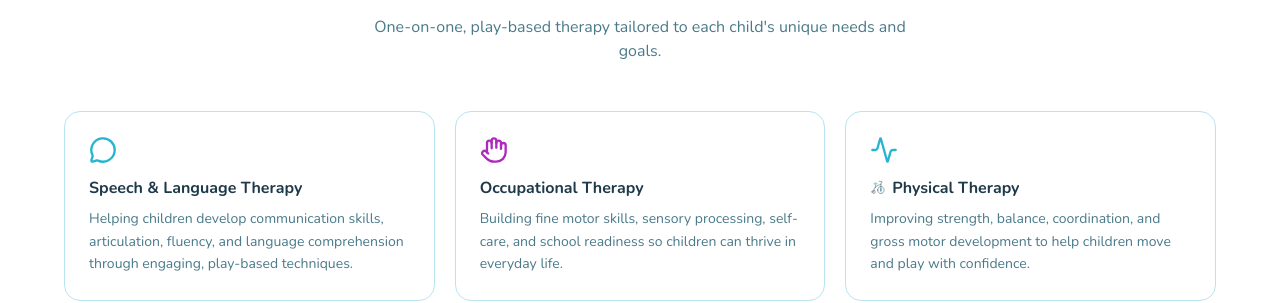
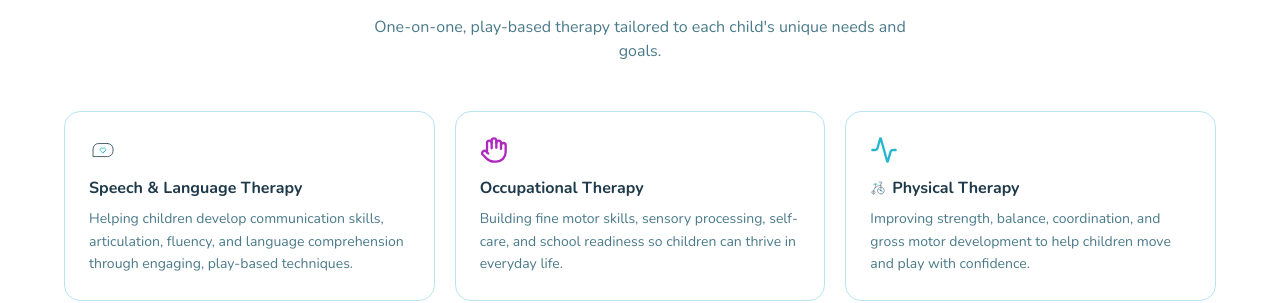
Before and after one commit to AppStudioPros/coastal-pediatric-therapy, a Next.js app: page / in a window 1280 px wide. Shown: the part 1060-1363 px from the top of the page. Built offline with nearby package versions, Linux system fonts and the light colour scheme; no server answers; the database is empty.

Commit message:
feat: Lordicon SVG icons — tricycle (PT) + chat heart (Speech) in Coastal colors

```diff
--- a/app/page.tsx
+++ b/app/page.tsx
@@ -8,11 +8,12 @@ import {
 } from "lucide-react";
 import { useBooking } from "@/contexts/BookingContext";
 import AnimatedSection from "@/components/AnimatedSection";
+import ChatHeartIcon from "@/components/ChatHeartIcon";
 import TricycleIcon from "@/components/TricycleIcon";
 import StaggeredGrid from "@/components/StaggeredGrid";
 
 const services = [
-  { icon: MessageCircle, title: "Speech & Language Therapy", desc: "Helping children develop communication skills, articulation, fluency, and language comprehension through engaging, play-based techniques." },
+  { icon: ChatHeartIcon, title: "Speech & Language Therapy", desc: "Helping children develop communication skills, articulation, fluency, and language comprehension through engaging, play-based techniques." },
   { icon: Hand, title: "Occupational Therapy", desc: "Building fine motor skills, sensory processing, self-care, and school readiness so children can thrive in everyday life." },
   { icon: Activity, title: "Physical Therapy", desc: "Improving strength, balance, coordination, and gross motor development to help children move and play with confidence." },
   { icon: Brain, title: "Sensory Integration", desc: "Helping children who are over- or under-responsive to sensory information engage more comfortably with their environment." },
--- a/app/pediatric-therapy-services/page.tsx
+++ b/app/pediatric-therapy-services/page.tsx
@@ -3,6 +3,7 @@ import CTASection from "@/components/CTASection";
 import { useState } from "react";
 import { ArrowRight, MessageCircle, Hand, Activity, Brain, Utensils, BookOpen } from "lucide-react";
 import TricycleIcon from "@/components/TricycleIcon";
+import ChatHeartIcon from "@/components/ChatHeartIcon";
 import FadeTabs from "@/components/FadeTabs";
 import { useBooking } from "@/contexts/BookingContext";
 import AnimatedSection from "@/components/AnimatedSection";
@@ -13,7 +14,7 @@ const tabs = [
   {
     id: "speech",
     label: "Speech & Language",
-    icon: MessageCircle,
+    icon: ChatHeartIcon,
     title: "Speech & Language Therapy",
     paragraphs: [
       "Our speech-language pathologists work with children who have challenges with articulation, language development, fluency, voice, and social communication. Every child deserves to be heard, and our team is dedicated to helping each one find their voice through individualized, play-based treatment.",
--- /dev/null
+++ b/components/ChatHeartIcon.tsx
@@ -0,0 +1,9 @@
+export default function ChatHeartIcon({ size = 16, className = '' }: { size?: number; className?: string }) {
+  return (
+    <svg xmlns="http://www.w3.org/2000/svg" width={size} height={size} viewBox="0 0 430 430" fill="none" className={className} aria-hidden="true" strokeLinecap="round" strokeLinejoin="round" strokeMiterlimit="10" strokeWidth="12">
+      <path stroke="#24B5D0" d="M213.5 190.4c9.8-9.6 25.6-9.6 35.3.2 4.9 4.9 7.4 11.3 7.4 17.8 0 6.3-2.4 12.7-7.2 17.6l-.2.2-35.3 35.2"/>
+      <path stroke="#24B5D0" d="m249 225.9-35.5 35.5-35.3-35.3c-4.9-4.9-7.3-11.3-7.3-17.8 0-6.4 2.4-12.8 7.3-17.8 9.7-9.7 25.5-9.8 35.3-.2"/>
+      <path stroke="#1e3a4a" d="M284.549 115.571h-137.26C100.244 115.571 62 153.71 62 200.86v114.97h222.549c46.626 0 84.451-37.825 84.451-84.452v-31.251c0-46.731-37.825-84.556-84.451-84.556"/>
+    </svg>
+  )
+}
--- a/components/TricycleIcon.tsx
+++ b/components/TricycleIcon.tsx
@@ -1,52 +1,13 @@
-'use client'
-
-import { useEffect, useRef } from 'react'
-
-interface LottieInstance {
-  destroy: () => void
-}
-
-declare global {
-  interface Window {
-    lottie?: {
-      loadAnimation: (config: {
-        container: HTMLElement
-        animationData: unknown
-        renderer: string
-        loop: boolean
-        autoplay: boolean
-      }) => LottieInstance
-    }
-  }
-}
-
-// eslint-disable-next-line @typescript-eslint/no-require-imports
-const animData = require('@/public/icons/tricycle.json')
-
 export default function TricycleIcon({ size = 16, className = '' }: { size?: number; className?: string }) {
-  const ref = useRef<HTMLDivElement>(null)
-
-  useEffect(() => {
-    if (!ref.current) return
-    import('lottie-web').then(lottie => {
-      const anim = lottie.default.loadAnimation({
-        container: ref.current!,
-        animationData: animData,
-        renderer: 'svg',
-        loop: true,
-        autoplay: true,
-      })
-      return () => anim.destroy()
-    })
-  }, [])
-
   return (
-    <span
-      className={className}
-      style={{ display: 'inline-flex', alignItems: 'center', justifyContent: 'center', width: size, height: size, flexShrink: 0 }}
-      aria-hidden="true"
-    >
-      <div ref={ref} style={{ width: size * 1.2, height: size * 1.2 }} />
-    </span>
+    <svg xmlns="http://www.w3.org/2000/svg" width={size} height={size} viewBox="0 0 430 430" fill="none" className={className} aria-hidden="true" strokeLinecap="round" strokeLinejoin="round" strokeMiterlimit="10">
+      <path stroke="#1e3a4a" strokeWidth="12" d="M291.7 375.2c49.871 0 90.3-40.429 90.3-90.3 0-49.872-40.429-90.3-90.3-90.3s-90.3 40.428-90.3 90.3 40.429 90.3 90.3 90.3m-199.7 0c23.748 0 43-19.252 43-43s-19.252-43-43-43-43 19.252-43 43 19.252 43 43 43"/>
+      <path stroke="#1e3a4a" strokeWidth="12" d="M245.8 55h58.9c10.8 0 19.6 8.8 19.6 19.6s-8.8 19.6-19.6 19.6h-13v190.7"/>
+      <path stroke="#1e3a4a" strokeWidth="12" d="M92 332.2c0-105.4 89.3-190.7 199.7-190.7"/>
+      <path stroke="#1e3a4a" strokeWidth="12" d="M135 214s13.2-44 13.2-78.6v-16.1"/>
+      <path stroke="#24B5D0" strokeWidth="12" d="M109.6 119.3h84.2c0-10.3-7.6-19-17.8-20.4l-43.5-6c-12.1-1.7-23 7.8-23 20v6.4zm182.1 165.6 35.1 28.7m-70.3-57.4 35.2 28.7m57.1 28.7h-22m-70.3-57.4h-22"/>
+      <path stroke="#1e3a4a" strokeWidth="25" d="M291.6 284.9h.1"/>
+      <path stroke="#24B5D0" strokeWidth="18" d="M92 332.2h.1"/>
+    </svg>
   )
 }
```
